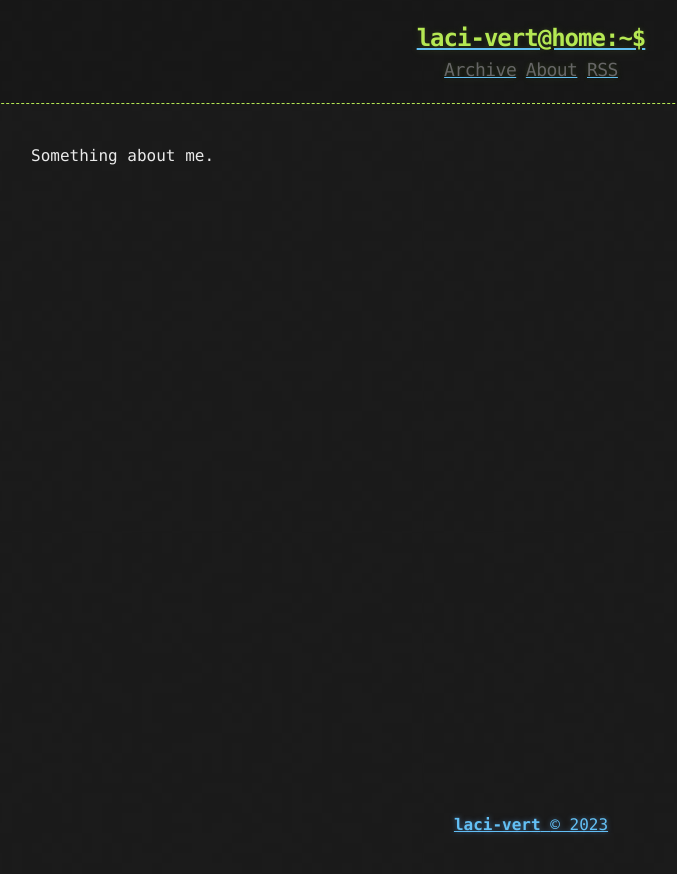
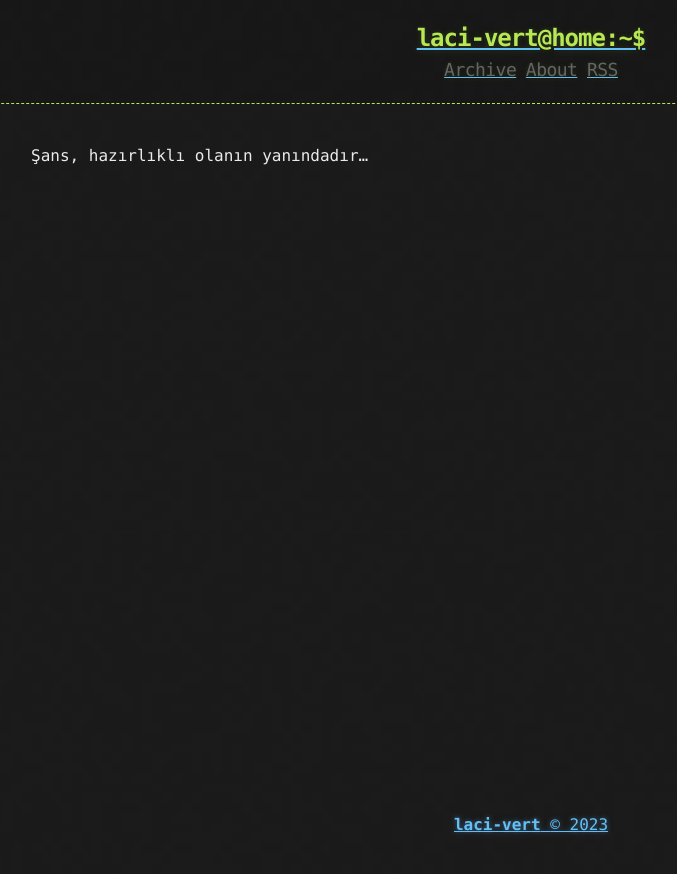
Before and after one commit to laci-vert/laci-vert.github.io, a Jekyll site: the page built from about.md, in a window 1280 px wide. Shown: the top 874 px of the page, without its empty margins (109-786 px from the left). Built offline with Jekyll 4.4.1, drawn with Linux system fonts in a browser that asks for light colours.

Commit message:
update aboutme

```diff
--- a/about.md
+++ b/about.md
@@ -3,4 +3,4 @@ layout: page
 title: About
 ---
 
-Something about me.
+Şans, hazırlıklı olanın yanındadır...
```
